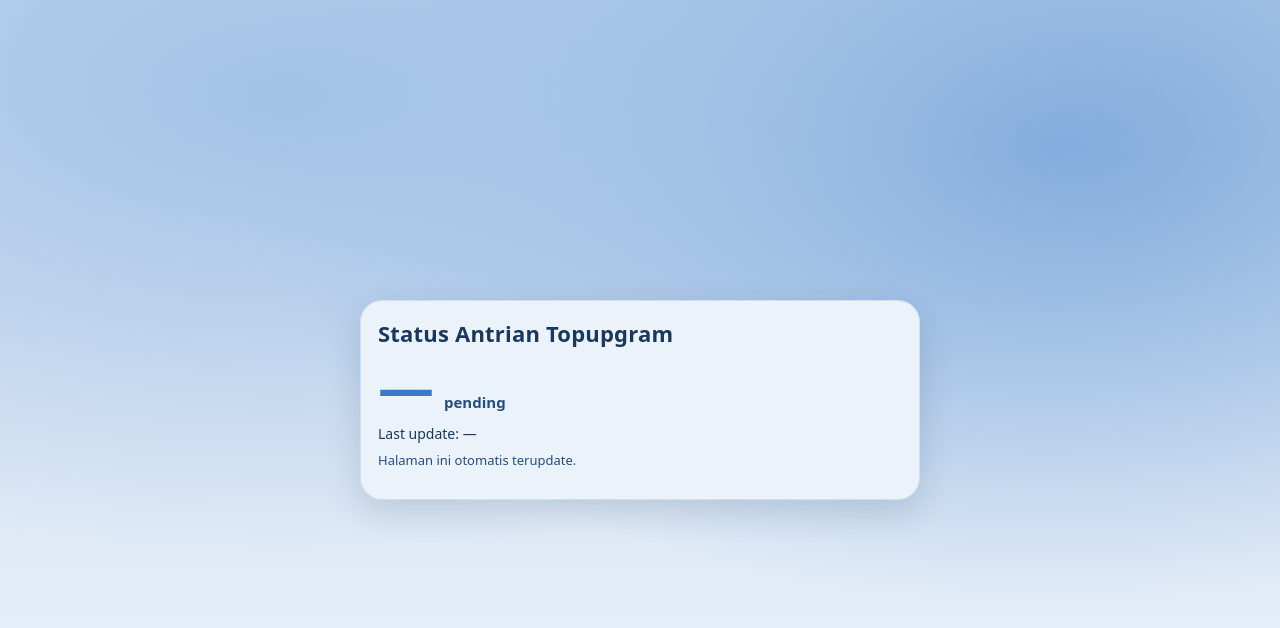
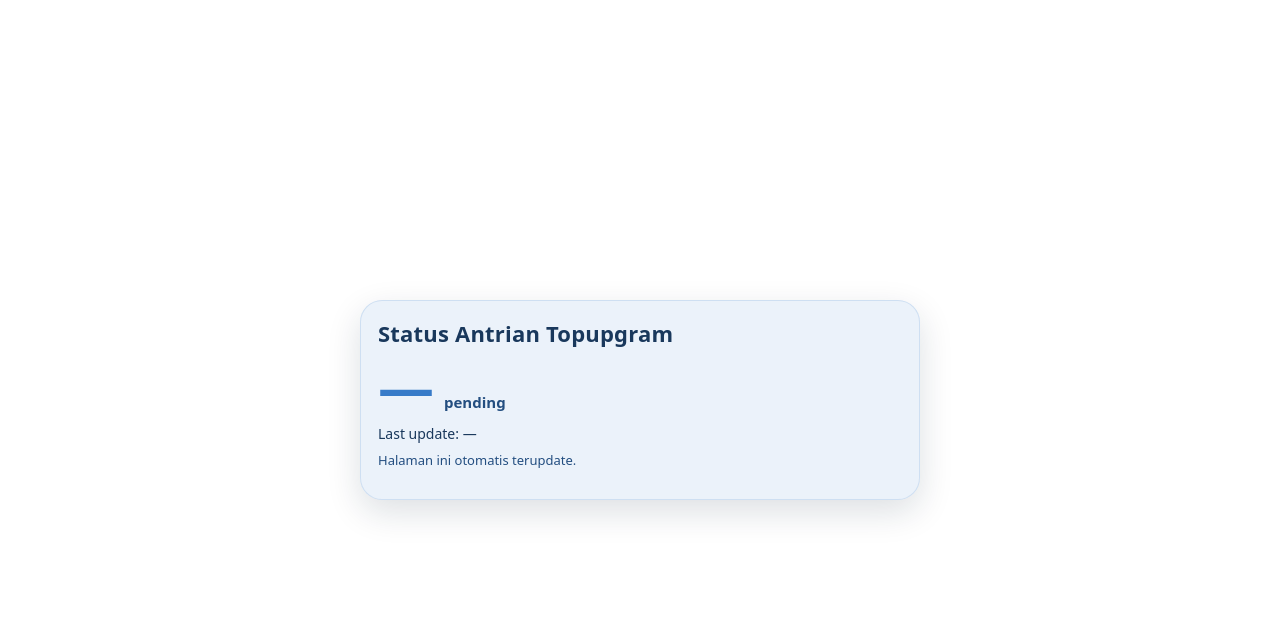
Before and after one commit to strbsecret911/inidjsntriannyatpgmanual, a plain HTML site: page index.html in a window 1280 px wide. Drawn offline with Linux system fonts and the light colour scheme; no server answers.

Commit message:
Update style.css

```diff
--- a/style.css
+++ b/style.css
@@ -24,10 +24,7 @@ body{
   color:var(--c-900);
 
   /* Background dominan C9DBF0 */
-  background:
-    radial-gradient(900px 460px at 22% 12%, var(--c-200), transparent 100%),
-    radial-gradient(820px 460px at 82% 18%, var(--c-300), transparent 100%),
-    linear-gradient(180deg, var(--c-100), var(--c-50));
+  background: var(--c-100)
 
   /* IMPORTANT: body jangan grid supaya mobile gak “geser” */
   display:block;
```
